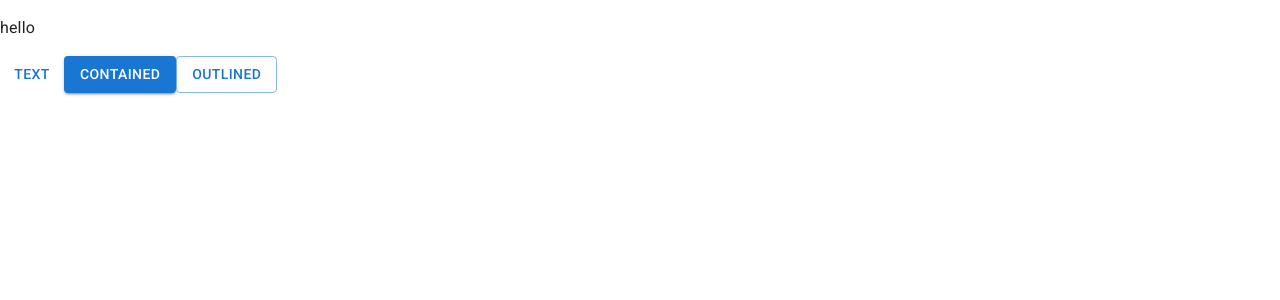
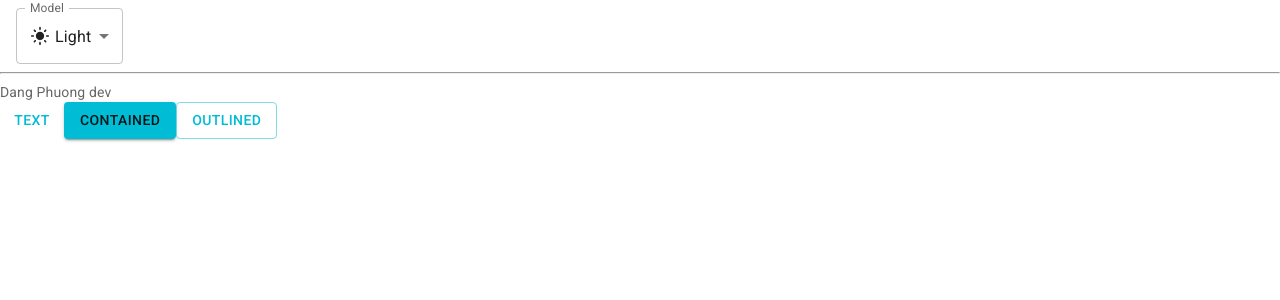
Before and after one commit to PhuongHE173077/trello-base, a React (Vite) app in the folder web/: page / in a window 1280 px wide. Shown: the top 300 px of the page. Built offline with nearby package versions, Linux system fonts and the light colour scheme.

Commit message:
config material ui

```diff
--- a/web/src/App.jsx
+++ b/web/src/App.jsx
@@ -1,15 +1,75 @@
+import * as React from 'react';
 import { useState } from 'react'
-import { Button } from '@mui/material';
-function App() {
-  const [count, setCount] = useState(0)
+import { Button, Typography, useMediaQuery } from '@mui/material';
+import {
+  Experimental_CssVarsProvider as CssVarsProvider,
+  experimental_extendTheme as extendTheme,
+  useColorScheme,
+} from '@mui/material/styles';
+import Box from '@mui/material/Box';
+import InputLabel from '@mui/material/InputLabel';
+import MenuItem from '@mui/material/MenuItem';
+import FormControl from '@mui/material/FormControl';
+import Select from '@mui/material/Select';
+import LightModeIcon from '@mui/icons-material/LightMode';
+import DarkModeIcon from '@mui/icons-material/DarkMode';
+import SettingsBrightnessIcon from '@mui/icons-material/SettingsBrightness';
+
+function ModalSelect() {
+  const { mode, setMode } = useColorScheme();
+
+  const handleChange = (event) => {
+    setMode(event.target.value);
+  };
 
   return (
-    <>
-      <p>hello</p>
-      <Button variant="text">Text</Button>
+    <Box sx={{ mt: 1, ml: 2, minWidth: 120 }}>
+      <FormControl >
+        <InputLabel id="demo-simple-select-label">Model</InputLabel>
+        <Select
+          labelId="demo-simple-select-label"
+          id="demo-simple-select"
+          value={mode}
+          label="Model"
+          onChange={handleChange}
+        >
+          <MenuItem value='light' >
+            <Box sx={{ display: 'flex', alignItems: 'center', gap: '5px' }}>
+              <LightModeIcon fontSize='small' />
+              Light
+            </Box></MenuItem>
+
+          <MenuItem value='dark'>
+            <Box sx={{ display: 'flex', alignItems: 'center', gap: '5px' }}>
+              <DarkModeIcon fontSize='small' />
+              Dark
+            </Box>
+          </MenuItem>
+          <MenuItem value='system'>
+            <Box sx={{ display: 'flex', alignItems: 'center', gap: '5px' }}>
+              <SettingsBrightnessIcon fontSize='small' />
+              System
+            </Box>
+          </MenuItem>
+        </Select>
+      </FormControl>
+    </Box>
+  );
+}
+
+function App() {
+
+  return (
+    <div>
+      <ModalSelect />
+      <hr />
+      <Typography variant="body2" color={'text.secondary'}> Dang Phuong dev </Typography>
+
+      <Button variant="text" >Text</Button>
       <Button variant="contained">Contained</Button>
       <Button variant="outlined">Outlined</Button>
-    </>
+
+    </div>
   )
 }
 
--- a/web/src/main.jsx
+++ b/web/src/main.jsx
@@ -2,10 +2,16 @@ import { StrictMode } from 'react'
 import { createRoot } from 'react-dom/client'
 import App from './App.jsx'
 import CssBaseline from '@mui/material/CssBaseline'
+import { Experimental_CssVarsProvider as CssVarsProvider } from '@mui/material/styles';
+import theme from './theme.js'
 
 createRoot(document.getElementById('root')).render(
   <StrictMode>
-    <CssBaseline />
-    <App />
+    <CssVarsProvider theme={theme}>
+
+      <CssBaseline />
+      <App />
+    </CssVarsProvider>
+
   </StrictMode>,
 )
--- /dev/null
+++ b/web/src/theme.js
@@ -0,0 +1,24 @@
+import { cyan, orange, red, teal } from '@mui/material/colors';
+import { experimental_extendTheme as extendTheme } from '@mui/material/styles';
+
+// Create a theme instance.
+const theme = extendTheme({
+  colorSchemes: {
+    light: {
+      palette: {
+        primary: cyan,
+        secondary: orange,
+      },
+
+    },
+    dark: {
+      palette: {
+        primary: teal,
+        secondary: orange,
+      },
+    },
+
+  },
+});
+
+export default theme;
```
Also changed, not shown: 1 other file (tests, documents, lock files or other folders).
